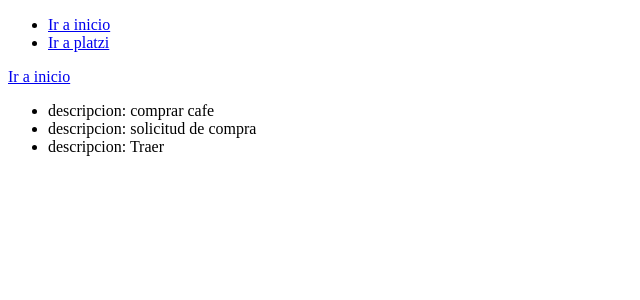
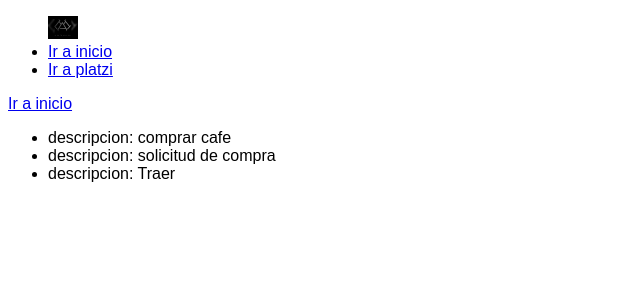
Before and after one commit to Arzoid29/FlaskCourse, a Flask app: page /hello in a window 1280 px wide. Shown: the top 300 px of the page, without its empty margins (0-640 px from the left). Run offline with Flask 2, Linux system fonts and the light colour scheme.

Commit message:
Enlazando css y arreglando la ruta

```diff
--- /dev/null
+++ b/static/css/style.css
@@ -0,0 +1,8 @@
+html * {
+    font-family: sans-serif;
+
+}
+
+img {
+    max-width: 30px;
+}
--- a/templates/base.html
+++ b/templates/base.html
@@ -5,6 +5,7 @@
     <title>{% block title%}Flask Platzi |{% endblock%}
 
     </title>
+    <link rel="stylesheet" href="../static/css/style.css">
 </head>
 <body>
     <header>
--- a/templates/navbar.html
+++ b/templates/navbar.html
@@ -1,5 +1,6 @@
 <nav>
     <UL>
+        <img src="{{url_for('static',filename='images/arzoid.jpg' )}}" alt="Arzoid logo">
         <li><a href="{{url_for('index')}}">Ir a inicio</a> </li>
         <li><a href="https://platzi.com/" target="_black">Ir a platzi</a> </li>
     </UL>
```
Also changed, not shown: static/images/arzoid.jpg (added).
